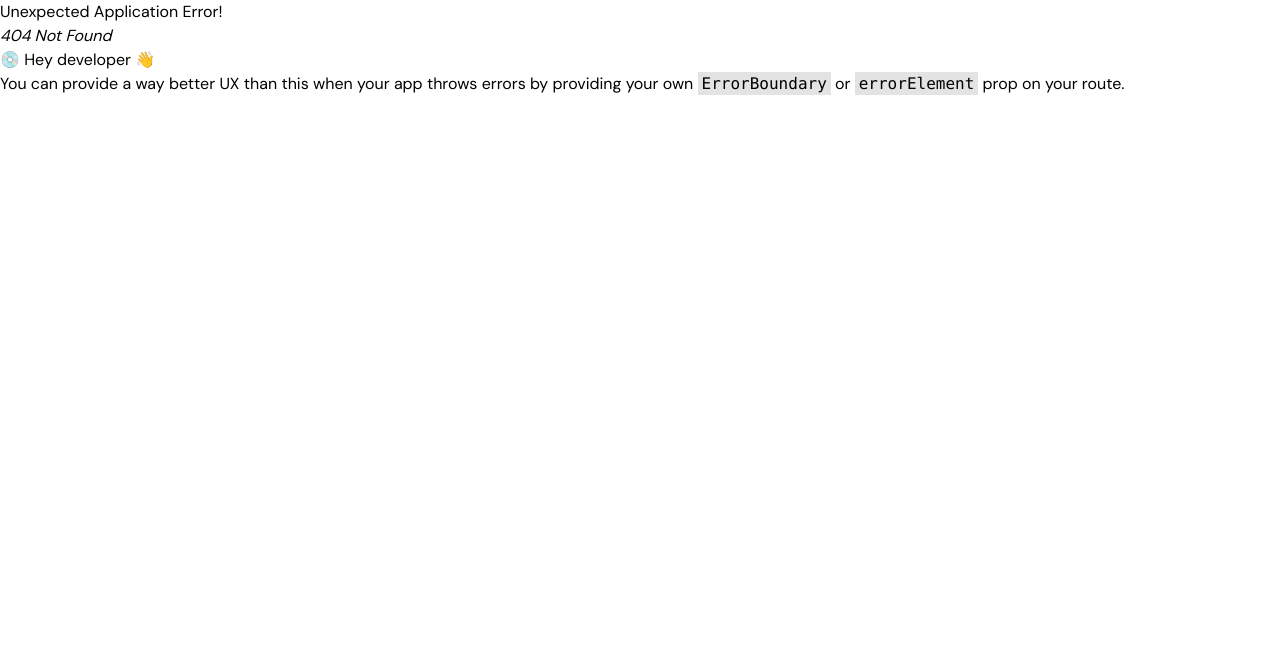
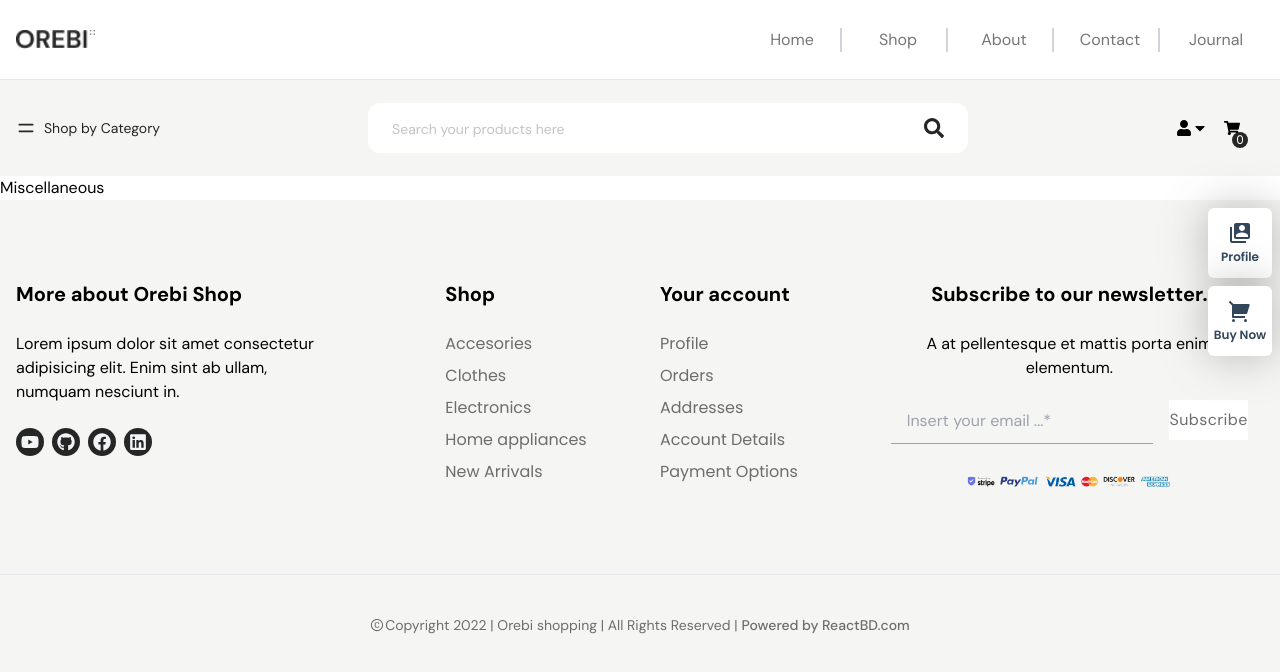
Before and after one commit to hydi-official/HCI, a React (Create React App) app: page /Miscellaneous in a window 1280 px wide. Before the commit this address had no page. Shown: the top 672 px of the page. Built offline with nearby package versions, Linux system fonts and the light colour scheme.

Commit message:
routing continuition

```diff
--- a/src/App.js
+++ b/src/App.js
@@ -23,6 +23,7 @@ import Payment from "./pages/payment/Payment";
 import ProductDetails from "./pages/ProductDetails/ProductDetails";
 import Clothing from "./pages/Clothing/Clothing.js";
 import NewArrivals from "./components/home/NewArrivals/NewArrivals.js";
+import Miscellaneous from "./pages/Miscellaneous/Miscellaneous.js"
 import Shop from "./pages/Shop/Shop";
 
 const Layout = () => {
@@ -54,8 +55,11 @@ const router = createBrowserRouter(
         <Route path="/cart" element={<Cart />}></Route>
         <Route path="/newArrivals" element={<NewArrivals />}></Route>
         <Route path="/clothing" element={<Clothing/>}></Route>
+        <Route path="/Miscellaneous" element={<Miscellaneous/>}></Route>
+        <Route path="/Accessories" element={<Clothing/>}></Route>
+        <Route path="/Wigs" element={<Clothing/>}></Route>
+        <Route path="/Others" element={<Clothing/>}></Route>
         <Route path="/paymentgateway" element={<Payment />}></Route>
-
       </Route>
       <Route path="/signup" element={<SignUp />}></Route>
       <Route path="/signin" element={<SignIn />}></Route>
--- /dev/null
+++ b/src/pages/Accessories/Accessories.js
@@ -0,0 +1,11 @@
+import React from 'react'
+
+const Accessories = () => {
+  return (
+    <div>
+      Accessories
+    </div>
+  )
+}
+
+export default Accessories
--- /dev/null
+++ b/src/pages/Miscellaneous/Miscellaneous.js
@@ -0,0 +1,11 @@
+import React from 'react'
+
+const Miscellaneous = () => {
+  return (
+    <div>
+      Miscellaneous
+    </div>
+  )
+}
+
+export default Miscellaneous
--- /dev/null
+++ b/src/pages/Others/Others.js
@@ -0,0 +1,11 @@
+import React from 'react'
+
+const Others = () => {
+  return (
+    <div>
+      Others
+    </div>
+  )
+}
+
+export default Others
--- /dev/null
+++ b/src/pages/Wigs/Wigs.js
@@ -0,0 +1,11 @@
+import React from 'react'
+
+const Wigs = () => {
+  return (
+    <div>
+      Wigs
+    </div>
+  )
+}
+
+export default Wigs
```
